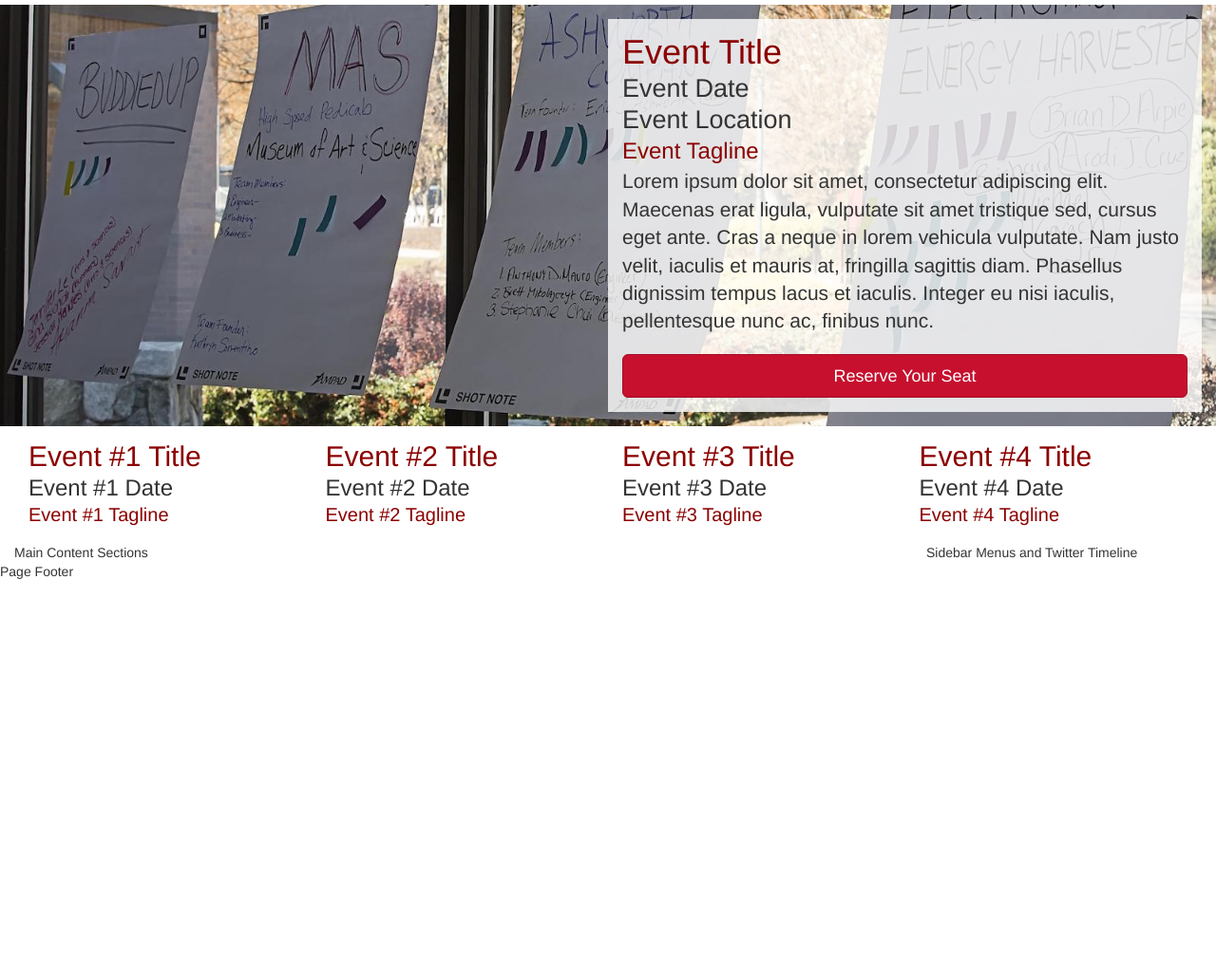
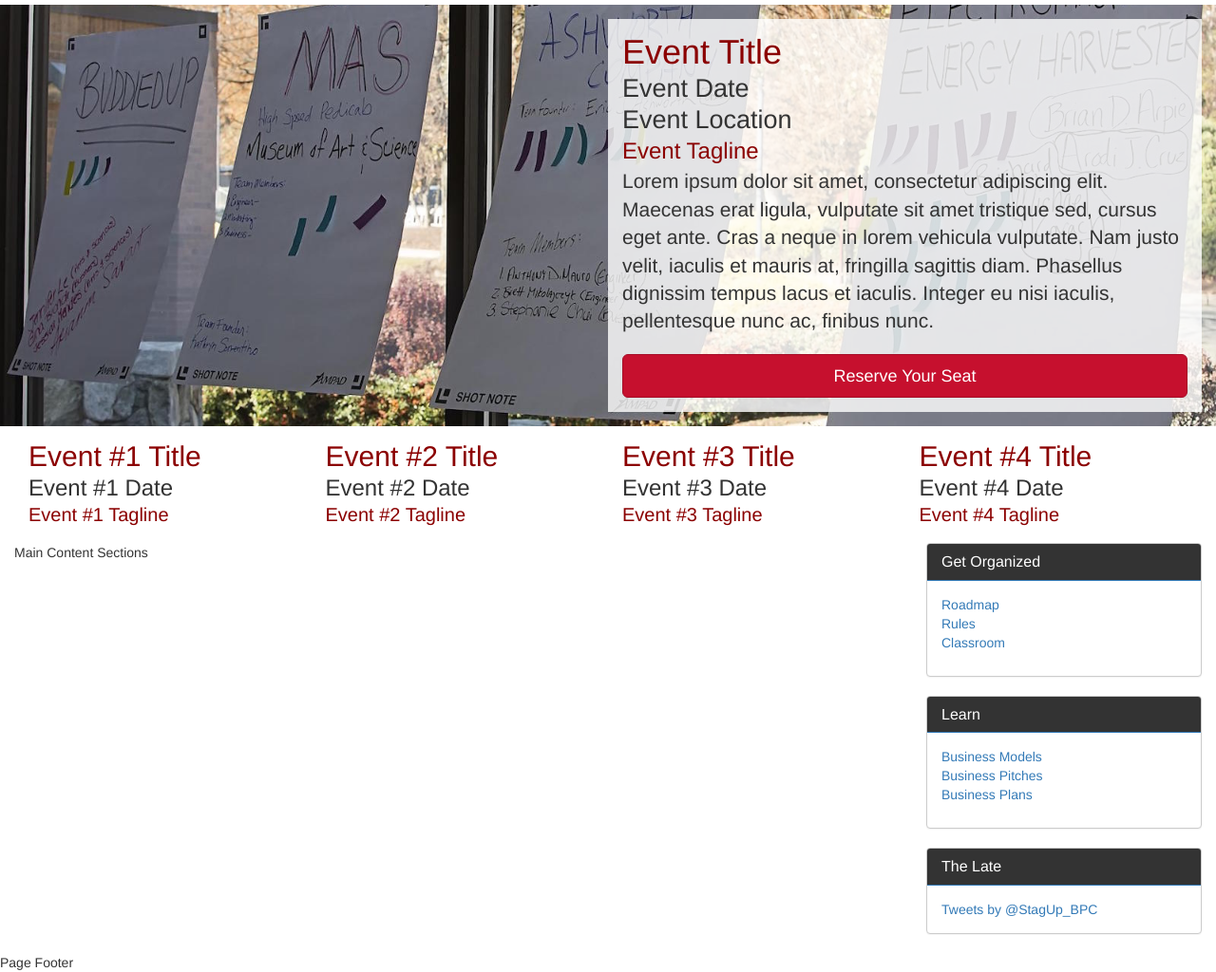
Before and after one commit to cameronmcfadden1/stagup-bootstrap, a plain HTML site: page index.html in a window 1280 px wide. Shown: the part 67-1091 px from the top of the page at 95% size. Before the commit the page ends 800 px from the top, so only its background shows below. Drawn offline with nearby package versions, Linux system fonts and the light colour scheme.

Commit message:
Completed Part 5

```diff
--- a/assets/css/styles.css
+++ b/assets/css/styles.css
@@ -59,3 +59,13 @@ h1 {
 .featured-events-bottom h3{
   font-size: 20px;
 }
+/*---- Panel/Menu Styling ----*/
+.panel-primary{
+  border-color: #cccccc;
+}
+.panel-primary .panel-heading{
+  background-color: #333333;
+}
+nav li{
+  list-style: none outside;
+}
--- a/index.html
+++ b/index.html
@@ -93,7 +93,51 @@
         Main Content Sections
       </main>
       <aside class="sidebar-content col-sm-3">
-        Sidebar Menus and Twitter Timeline
+        <!--Sidebar Menus and Twitter Timeline-->
+        <nav class="panel panel-primary">
+          <div class="panel-heading">
+            <h1 class="panel-title">Get Organized</h1>
+          </div>
+          <ul class="panel-body">
+            <li>
+              <a href="#">Roadmap</a>
+            </li>
+            <li>
+              <a href="#">Rules</a>
+            </li>
+            <li>
+              <a href="#">Classroom</a>
+            </li>
+        </ul>
+        </nav>
+        <nav class="panel panel-primary">
+          <div class="panel-heading">
+            <h1 class="panel-title">Learn</h1>
+          </div>
+          <ul class="panel-body">
+            <li>
+              <a href="#">Business Models</a>
+            </li>
+            <li>
+              <a href="#">Business Pitches</a>
+            </li>
+            <li>
+              <a href="#">Business Plans</a>
+            </li>
+        </ul>
+        </nav>
+        <div class="panel panel-primary">
+          <div class="panel-heading">
+            <h1 class="panel-title">The Late</h1>
+          </div>
+          <div class="panel-body">
+            <a class="twitter-timeline" data-tweet-limit="10"
+data-widget-id="634723474951565312" href="https://twitter.com/StagUp_BPC">Tweets by @StagUp_BPC</a>
+<script>!function(d,s,id){var js,fjs=d.getElementsByTagName(s)[0],p=/^http:/.test(d.location)?'http':'https';
+if(!d.getElementById(id)){js=d.createElement(s);js.id=id;js.src=p+"://platform.twitter.com/widgets.js";
+fjs.parentNode.insertBefore(js,fjs);}}(document,"script","twitter-wjs");</script>
+          </div>
+       </div>
       </aside>
     </div>
       <footer class="page-footer row">
```
